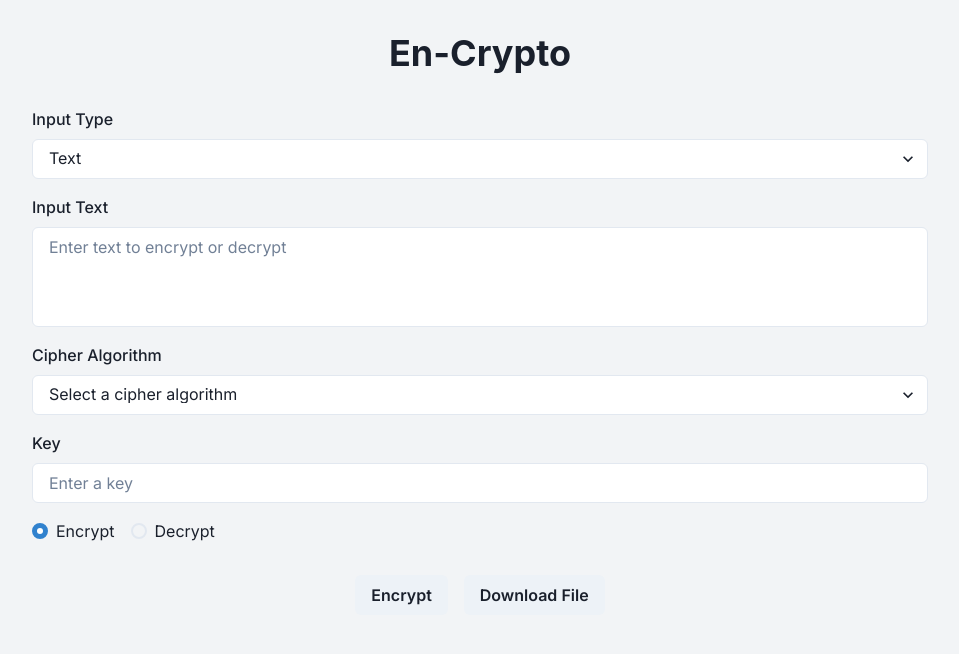
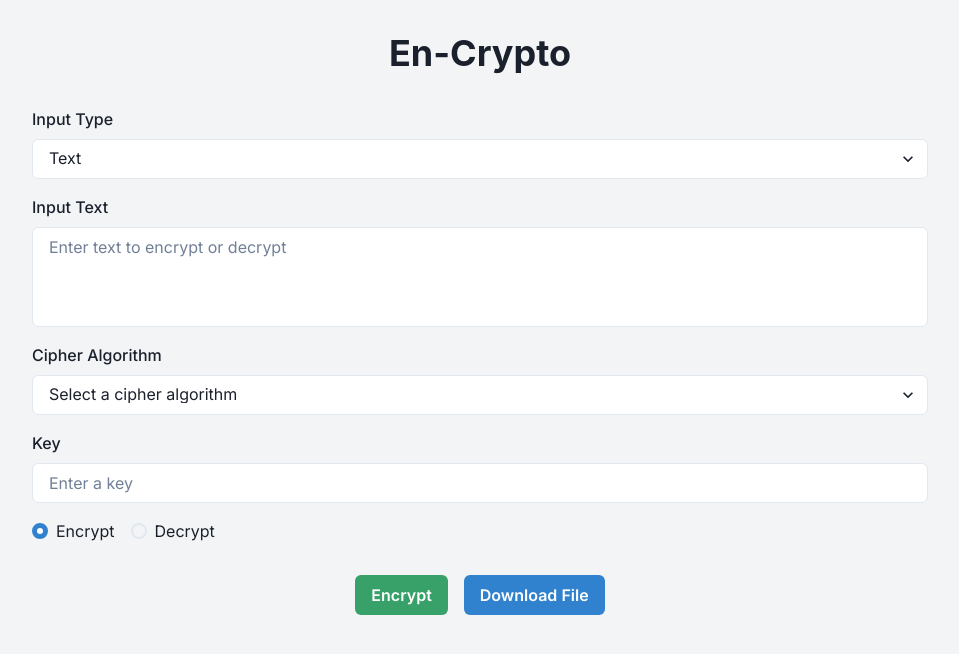
Before and after one commit to cathlauretta/II4031-Tubes-01, a Next.js app: page / in a window 1280 px wide. Shown: the top 654 px of the page, without its empty margins (160-1119 px from the left). Built offline with nearby package versions, Linux system fonts and the light colour scheme.

Commit message:
feat: color button

```diff
--- a/src/app/page.tsx
+++ b/src/app/page.tsx
@@ -181,8 +181,10 @@ export default function Home() {
         </RadioGroup>
       </Flex>
       <ButtonGroup spacing={4}>
-          {value === 'encrypt' ? <Button onClick={(e) => handleEncrypt()}>Encrypt</Button> : <Button onClick={(e) => handleDecrypt()}>Decrypt</Button>}
-            <Button onClick={saveToBinaryFile}>Download File</Button>
+          {value === 'encrypt' ?
+          <Button onClick={(e) => handleEncrypt()} colorScheme="green">Encrypt</Button>
+          : <Button onClick={(e) => handleDecrypt()} colorScheme="yellow">Decrypt</Button>}
+            <Button onClick={saveToBinaryFile} colorScheme="blue">Download File</Button>
       </ButtonGroup>
 
       {resultText !== '' ?
@@ -191,10 +193,6 @@ export default function Home() {
             <FormLabel>Result</FormLabel>
             <Flex bgColor={DEFAULT_BG_COLOR} minHeight={'100px'} maxHeight={'500px'} borderRadius={'6px'} border={'1px solid #e2e8f0'} paddingX={4} paddingY={2} maxWidth={'100%'} overflowY={'auto'}>{resultText}</Flex>
           </Flex>
-          {/* <Flex flexDir={'column'}>
-            <FormLabel>Result Base-64</FormLabel>
-            <Flex bgColor={DEFAULT_BG_COLOR} height={'100px'} borderRadius={'6px'} border={'1px solid #e2e8f0'} paddingX={4} paddingY={2}>{btoa(resultText)}</Flex>
-          </Flex> */}
         </Flex>
         : null
       }
```
